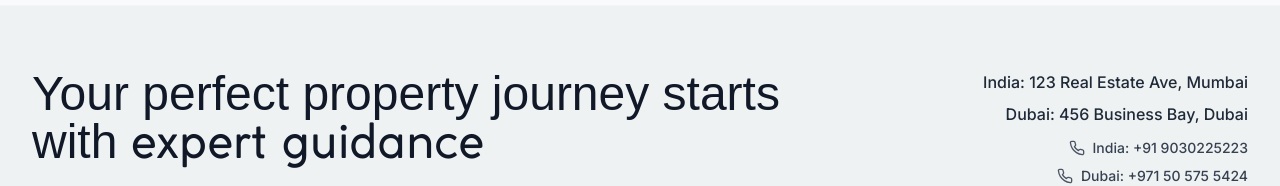
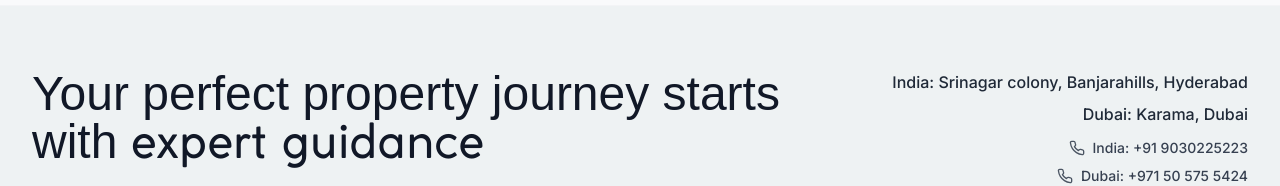
Before and after one commit to niranjan-sabarinath/Right-Property-Hub, a Next.js app: page /blog in a window 1280 px wide. Shown: the part 2738-2924 px from the top of the page. Built offline with nearby package versions, Linux system fonts and the light colour scheme; a web font is replaced by a local one.

Commit message:
footer update

```diff
--- a/components/footer.tsx
+++ b/components/footer.tsx
@@ -115,8 +115,8 @@ const Footer = () => {
               >
                 <MapPin className="w-5 h-5 mt-0.5 text-gray-600 flex-shrink-0 md:hidden" />
                 <div className="flex flex-col">
-                  <p className="text-base font-medium text-gray-800">India: 123 Real Estate Ave, Mumbai</p>
-                  <p className="text-base font-medium text-gray-800 mt-2">Dubai: 456 Business Bay, Dubai</p>
+                  <p className="text-base font-medium text-gray-800">India: Srinagar colony, Banjarahills, Hyderabad</p>
+                  <p className="text-base font-medium text-gray-800 mt-2">Dubai: Karama, Dubai</p>
                 </div>
               </motion.div>
               <motion.div
```
